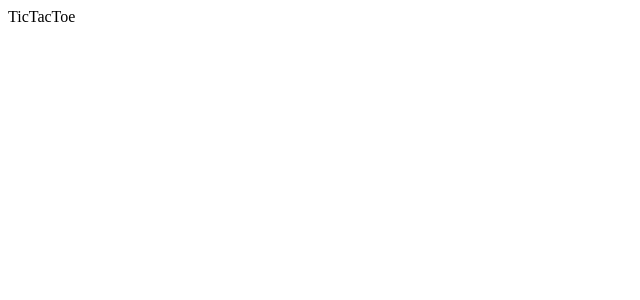
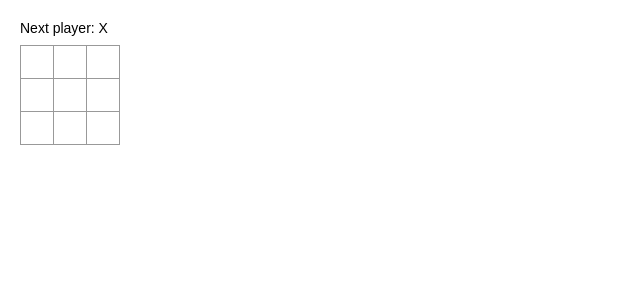
Before and after one commit to shashwata27/React-TicTacToe, a React (Create React App) app: page / in a window 1280 px wide. Shown: the top 300 px of the page, without its empty margins (0-640 px from the left). Built offline with nearby package versions, Linux system fonts and the light colour scheme.

Commit message:
adding components

```diff
--- a/src/components/App.jsx
+++ b/src/components/App.jsx
@@ -1,7 +1,70 @@
 import React from "react";
+
+const Square = (props) => {
+  return (
+    <button className="square" onClick={props.onClick}>
+      {props.value}
+    </button>
+  );
+};
+
+class Board extends React.Component {
+  state = { squares: Array(9).fill(null), xIsNext: true };
+
+  handleClick = (i) => {
+    const squares = this.state.squares.slice();
+    // creating copy
+    squares[i] = this.state.xIsNext ? "X" : "O";
+    this.setState({ squares: squares, xIsNext: !this.state.xIsNext });
+  };
+
+  renderSquare(i) {
+    return (
+      <Square
+        value={this.state.squares[i]}
+        onClick={() => this.handleClick(i)}
+      />
+    );
+  }
+
+  render() {
+    const status = "Next player: X";
+
+    return (
+      <div>
+        <div className="status">{status}</div>
+        <div className="board-row">
+          {this.renderSquare(0)}
+          {this.renderSquare(1)}
+          {this.renderSquare(2)}
+        </div>
+        <div className="board-row">
+          {this.renderSquare(3)}
+          {this.renderSquare(4)}
+          {this.renderSquare(5)}
+        </div>
+        <div className="board-row">
+          {this.renderSquare(6)}
+          {this.renderSquare(7)}
+          {this.renderSquare(8)}
+        </div>
+      </div>
+    );
+  }
+}
 
 export default class App extends React.Component {
   render() {
-    return <div>TicTacToe</div>;
+    return (
+      <div className="game">
+        <div className="game-board">
+          <Board />
+        </div>
+        <div className="game-info">
+          <div>{/* status */}</div>
+          <ol>{/* TODO */}</ol>
+        </div>
+      </div>
+    );
   }
 }
--- /dev/null
+++ b/src/css/style.css
@@ -0,0 +1,51 @@
+body {
+  font: 14px "Century Gothic", Futura, sans-serif;
+  margin: 20px;
+}
+
+ol,
+ul {
+  padding-left: 30px;
+}
+
+.board-row:after {
+  clear: both;
+  content: "";
+  display: table;
+}
+
+.status {
+  margin-bottom: 10px;
+}
+
+.square {
+  background: #fff;
+  border: 1px solid #999;
+  float: left;
+  font-size: 24px;
+  font-weight: bold;
+  line-height: 34px;
+  height: 34px;
+  margin-right: -1px;
+  margin-top: -1px;
+  padding: 0;
+  text-align: center;
+  width: 34px;
+}
+
+.square:focus {
+  outline: none;
+}
+
+.kbd-navigation .square:focus {
+  background: #ddd;
+}
+
+.game {
+  display: flex;
+  flex-direction: row;
+}
+
+.game-info {
+  margin-left: 20px;
+}
--- a/src/index.js
+++ b/src/index.js
@@ -1,6 +1,7 @@
 import React from "react";
 import ReactDOM from "react-dom";
 import App from "./components/App";
+import "./css/style.css";
 
 ReactDOM.render(
   <React.StrictMode>
```
